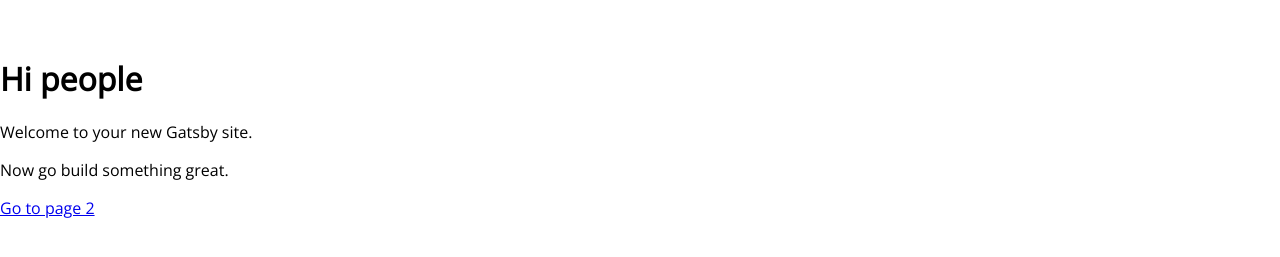
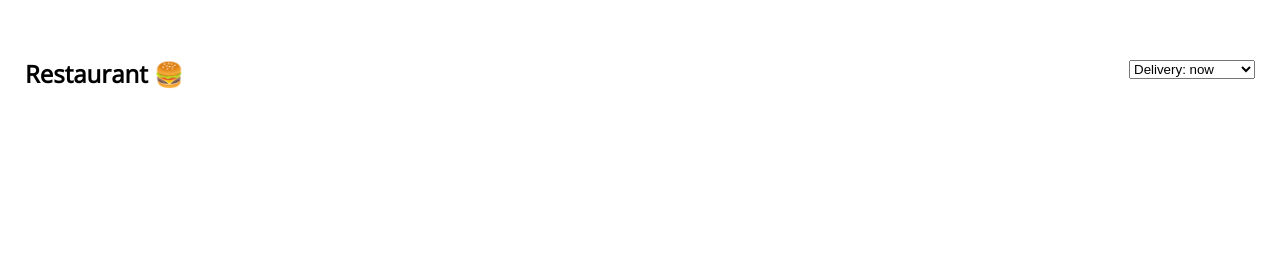
Before and after one commit to makinox/Cereno, a Gatsby site: page / in a window 1280 px wide. Shown: the part 329-586 px from the top of the page. Built offline with nearby package versions, Linux system fonts and the light colour scheme; Gatsby itself is replaced by a stand-in of ours.

Commit message:
[WIP] Restaurant header

```diff
--- a/src/components/index.tsx
+++ b/src/components/index.tsx
@@ -1,3 +1,4 @@
 export { default as SEO } from "./seo/seo"
 export { default as Navbar } from "./navbar/navbar"
 export { default as Banner } from "./banner/banner"
+export { default as Restaurant } from "./restaurant/restaurant"
--- /dev/null
+++ b/src/components/restaurant/restaurant.tsx
@@ -0,0 +1,21 @@
+import React from "react"
+import { Section, RestaurantTitle } from "./styles"
+
+export default () => (
+  <>
+    <Section>
+      <div>
+        <RestaurantTitle>Restaurant 🍔</RestaurantTitle>
+      </div>
+      <div>
+        <select name="select">
+          <option value="value1" defaultValue="true">
+            Delivery: now
+          </option>
+          <option value="value2">Delivery: morning</option>
+          <option value="value3">Delivery: night</option>
+        </select>
+      </div>
+    </Section>
+  </>
+)
--- /dev/null
+++ b/src/components/restaurant/styles.tsx
@@ -0,0 +1,11 @@
+import styled from "styled-components"
+
+export const Section = styled.section`
+  display: flex;
+  justify-content: space-between;
+  margin: 0 25px;
+`
+
+export const RestaurantTitle = styled.h2`
+  margin: 0;
+`
--- a/src/pages/index.tsx
+++ b/src/pages/index.tsx
@@ -1,16 +1,16 @@
 import React from "react"
-import { Link } from "gatsby"
-import { SEO, Navbar, Banner } from "../components/"
+import { SEO, Navbar, Banner, Restaurant } from "../components/"
 
 const IndexPage = () => (
   <>
     <SEO title="Home" />
     <Navbar />
     <Banner />
-    <h1>Hi people</h1>
+    <Restaurant />
+    {/* <h1>Hi people</h1>
     <p>Welcome to your new Gatsby site.</p>
     <p>Now go build something great.</p>
-    <Link to="/page-2/">Go to page 2</Link>
+    <Link to="/page-2/">Go to page 2</Link> */}
   </>
 )
 
```
Also changed, not shown: 1 other file.
